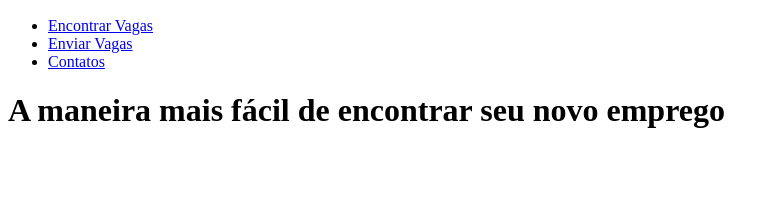
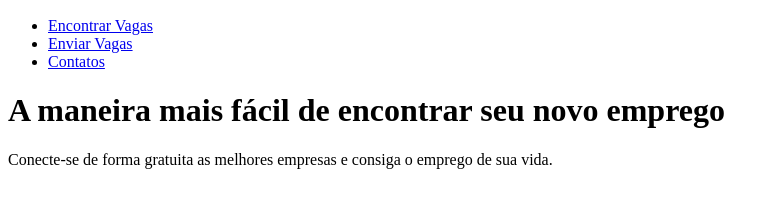
Before and after one commit to Edivansanto5/JoibFinder, a plain HTML site: page index.html in a window 1280 px wide. Shown: the part 139-346 px from the top of the page, without its empty margins (0-779 px from the left). Drawn offline with Linux system fonts and the light colour scheme.

Commit message:
fazendo um bainer do site

```diff
--- a/index.html
+++ b/index.html
@@ -24,6 +24,8 @@
             <div id="main-banner">
                 <div id="seach-form">
                     <h1>A maneira mais fácil de encontrar seu novo emprego</h1>
+                    <p>Conecte-se de forma gratuita as melhores empresas e consiga o emprego de sua vida.
+                    </p>
                 </div>
             </div>
         </head>
```
